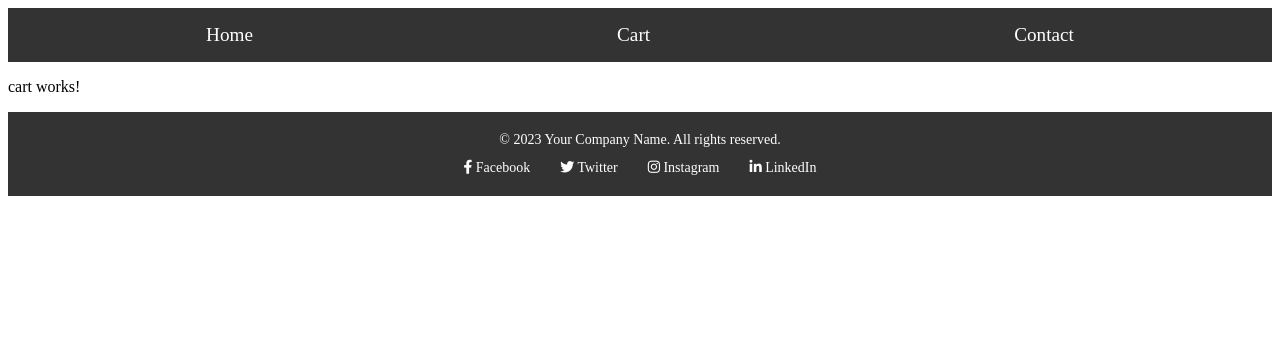
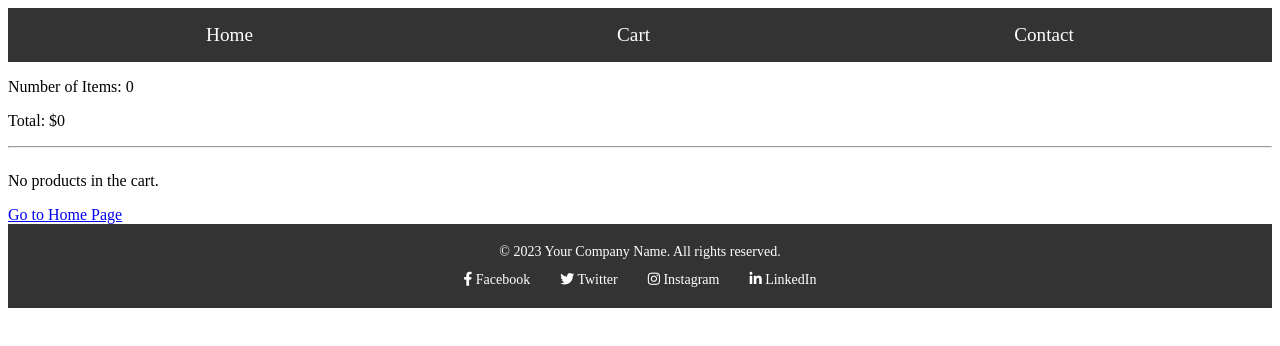
Before and after one commit to HelenZdibel/angular-final-project, an Angular app: page /cart in a window 1280 px wide. Shown: the top 346 px of the page. Built offline with nearby package versions, Linux system fonts and the light colour scheme.

Commit message:
enhance cart component with product display, total calculation, and remove functionality

```diff
--- a/src/app/components/cart/cart.component.css
+++ b/src/app/components/cart/cart.component.css
@@ -0,0 +1,23 @@
+.product-grid {
+  display: grid;
+  grid-template-columns: repeat(auto-fill, minmax(200px, 1fr));
+  gap: 16px;
+}
+.product {
+  border: 1px solid #ccc;
+  padding: 16px;
+  text-align: center;
+}
+.product img {
+  max-width: 100%;
+  height: auto;
+}
+
+button {
+  background-color: #333;
+  color: #fff;
+  border: none;
+  padding: 8px 16px;
+  cursor: pointer;
+  transition: background-color 0.3s ease;
+}
--- a/src/app/components/cart/cart.component.html
+++ b/src/app/components/cart/cart.component.html
@@ -1 +1,25 @@
-<p>cart works!</p>
+<div class="cart-info">
+  <div class="length">
+    <p>Number of Items: {{ cartLength }}</p>
+  </div>
+  <div class="total">
+    <p>Total: ${{ cartTotal }}</p>
+  </div>
+</div>
+<hr />
+<div class="product-grid">
+  <div *ngIf="cart.length === 0">
+    <p>No products in the cart.</p>
+    <a [routerLink]="'/home'">Go to Home Page</a>
+  </div>
+
+  <div class="product" *ngFor="let product of cart">
+    <img [src]="product.image" alt="{{ product.name }}" />
+    <h2>
+      <a [routerLink]="'/details/' + product.id">{{ product.name }}</a>
+    </h2>
+    <p>{{ product.description }}</p>
+    <p>${{ product.price }}</p>
+    <button (click)="removeFromCart(product.id)">Remove from Cart</button>
+  </div>
+</div>
--- a/src/app/components/cart/cart.component.ts
+++ b/src/app/components/cart/cart.component.ts
@@ -1,12 +1,43 @@
-import { Component } from '@angular/core';
+import { Component, OnInit } from '@angular/core';
+import { LstorageService } from '../../services/lstorage.service';
+
+interface Product {
+  id: number;
+  name: string;
+  image: string;
+  description: string;
+  price: number;
+}
 
 @Component({
   selector: 'app-cart',
   standalone: false,
 
   templateUrl: './cart.component.html',
-  styleUrl: './cart.component.css'
+  styleUrl: './cart.component.css',
 })
-export class CartComponent {
+export class CartComponent implements OnInit {
+  cart: Product[] = [];
+  cartLength = 0;
+  cartTotal = 0;
 
+  constructor(private LstorageService: LstorageService) {}
+
+  ngOnInit(): void {
+    this.cart = this.LstorageService.getCart();
+    this.updateStats();
+  }
+  updateStats(): void {
+    this.cartLength = this.cart.length;
+    this.cartTotal = this.cart.reduce(
+      (total, product) => total + product.price,
+      0
+    );
+  }
+
+  removeFromCart(id: number): void {
+    this.LstorageService.removeFromCart(id);
+    this.cart = this.LstorageService.getCart();
+    this.updateStats();
+  }
 }
--- a/src/app/components/home/home.component.ts
+++ b/src/app/components/home/home.component.ts
@@ -9,7 +9,6 @@ import { LstorageService } from '../../services/lstorage.service';
   styleUrl: './home.component.css',
 })
 export class HomeComponent {
-
   constructor(private lstorageService: LstorageService) {}
   products = [
     {
@@ -85,7 +84,6 @@ export class HomeComponent {
   ];
 
   addToCart(product: object) {
-    console.log('Product added to cart:', product);
     this.lstorageService.addToCart(product);
   }
 }
--- a/src/app/services/lstorage.service.ts
+++ b/src/app/services/lstorage.service.ts
@@ -1,13 +1,12 @@
 import { Injectable } from '@angular/core';
 
 @Injectable({
-  providedIn: 'root'
+  providedIn: 'root',
 })
 export class LstorageService {
-
   private cartKey = 'cart';
 
-  constructor() { }
+  constructor() {}
 
   // Save cart items to localStorage
   saveCart(items: any[]): void {
@@ -28,9 +27,19 @@ export class LstorageService {
   // Add item to cart
   addToCart(item: any): void {
     const cart = this.getCart();
-    if (!cart.some(cartItem => cartItem.id === item.id)) {
+    if (!cart.some((cartItem) => cartItem.id === item.id)) {
       cart.push(item);
       this.saveCart(cart);
     }
   }
+
+  // Remove item from cart
+  removeFromCart(id: number): void {
+    const cart = this.getCart();
+    const index = cart.findIndex((cartItem) => cartItem.id === id);
+    if (index !== -1) {
+      cart.splice(index, 1);
+      this.saveCart(cart);
+    }
+  }
 }
```
